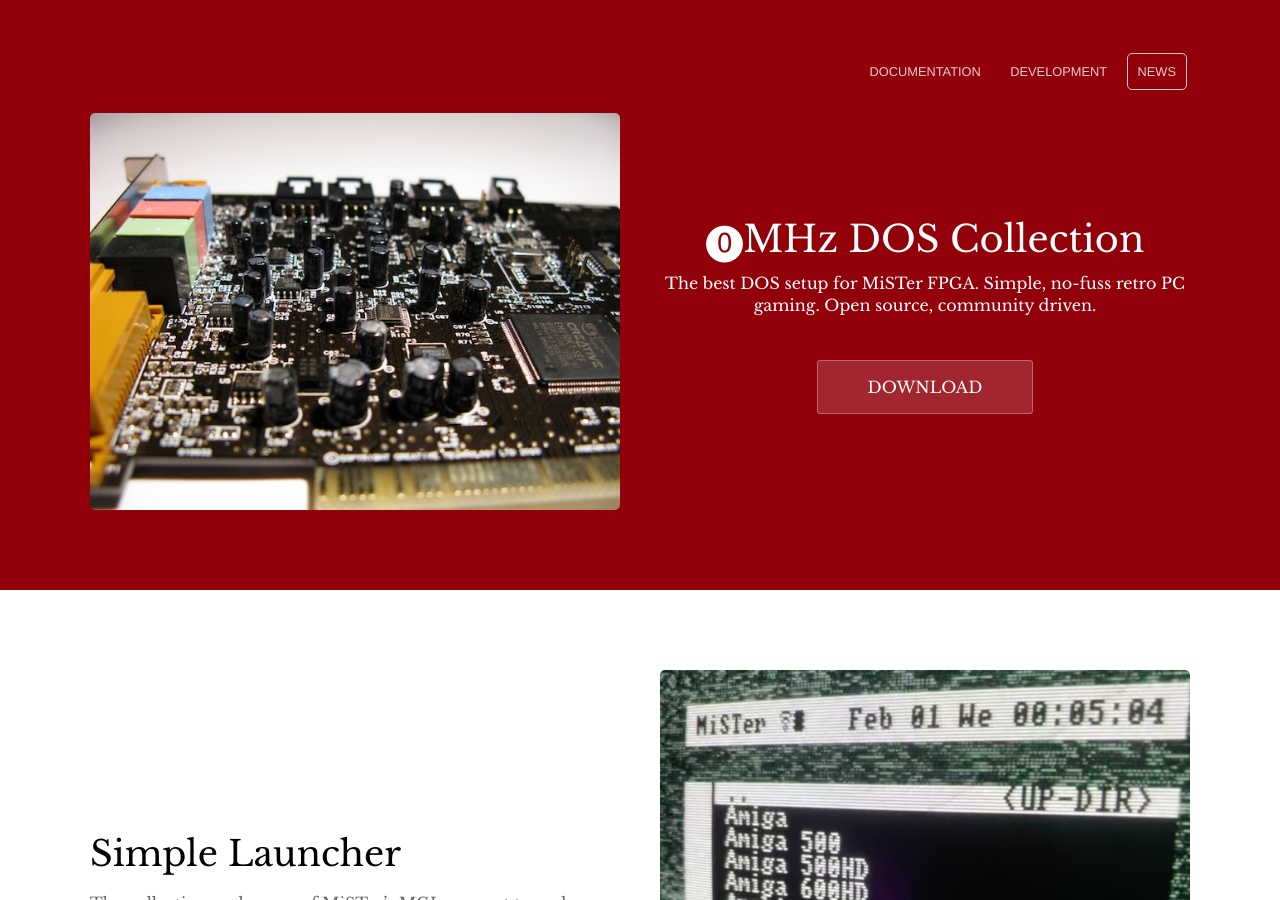
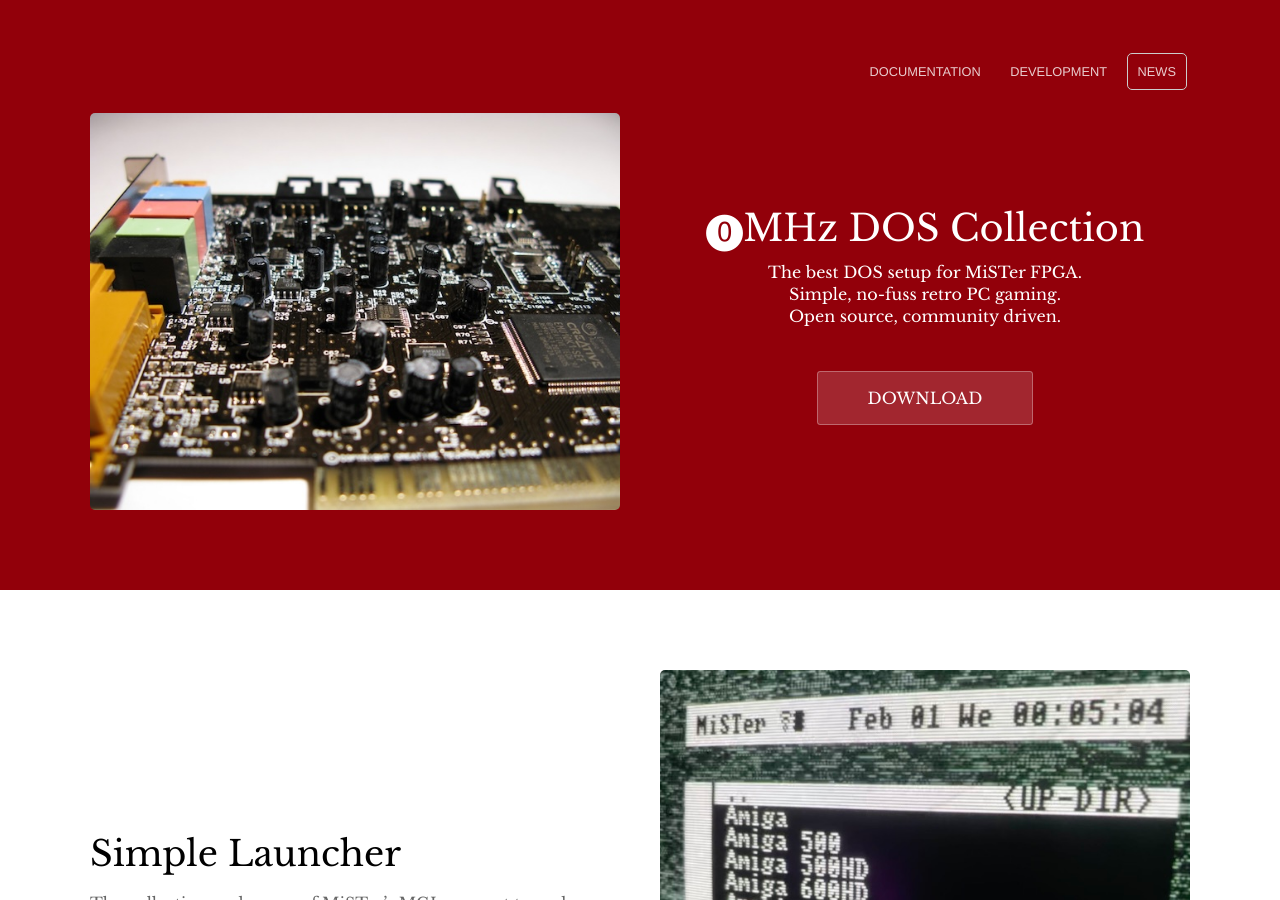
Before and after one commit to 0mhz-net/0mhz-net.github.io, a Jekyll site: the page built from index.html, in a window 1280 px wide and 900 px high. Built offline with Jekyll 4.4.1, drawn with Linux system fonts in a browser that asks for light colours.

Commit message:
Short enough for mobile displays? Let’s try

```diff
--- a/index.html
+++ b/index.html
@@ -7,7 +7,7 @@
 		<div class="container flex">
 			<div class="text">
         <h1>⓿MHz DOS Collection</h1>
-        <p class="subtext">The best DOS setup for MiSTer FPGA. Simple, no-fuss retro PC gaming. Open source, community driven.</p>
+        <p class="subtext">The best DOS setup for MiSTer FPGA. <br>Simple, no-fuss retro PC gaming. <br>Open source, community driven.</p>
         <div class="cta button alt"><a href="{{ site.baseurl }}/download">DOWNLOAD</a></div>
     	</div>
 			<div class="image">
```
